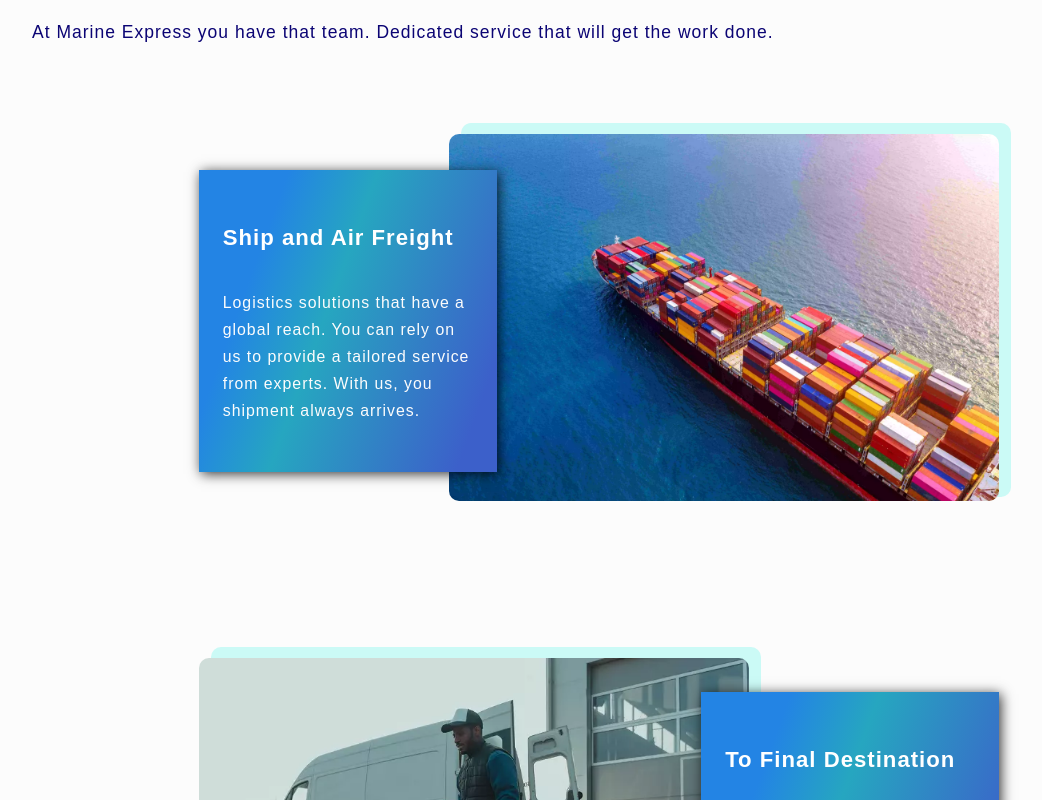
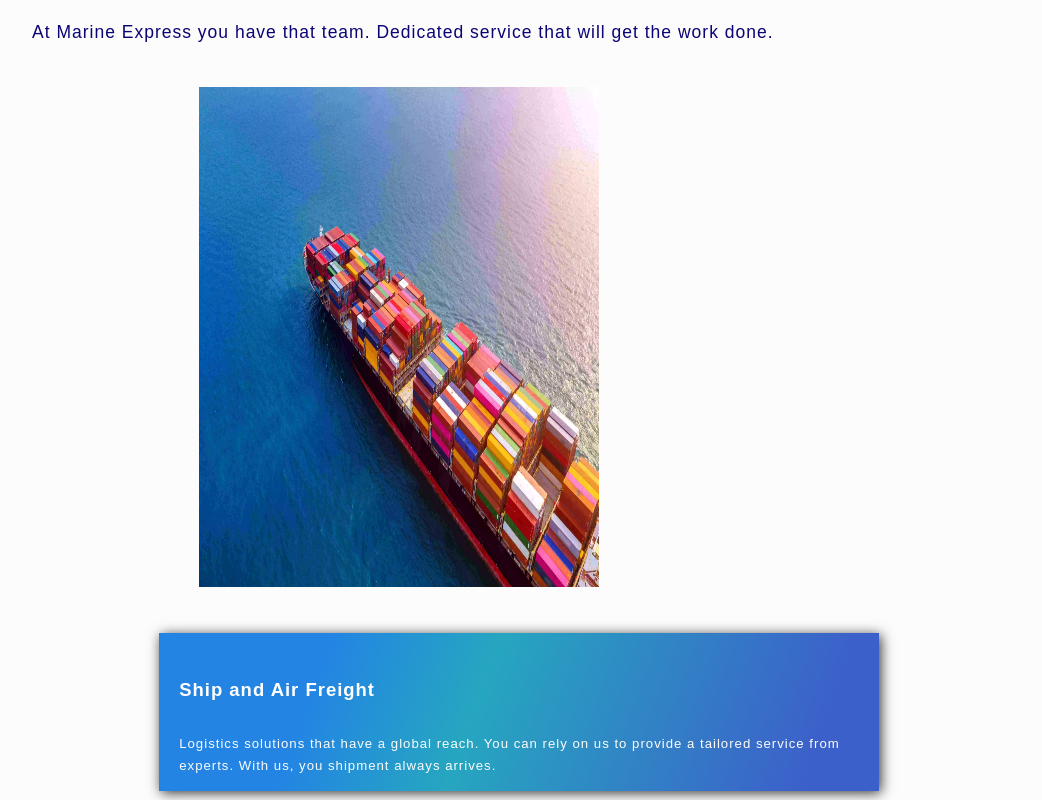
Before and after one commit to abeonweb/marine-express-site, a Next.js app: page / in a window 1280 px wide. Shown: the part 1660-2460 px from the top of the page, without its empty margins (41-1083 px from the left). Built offline with nearby package versions, Linux system fonts and the light colour scheme.

Commit message:
update feature card

```diff
--- a/components/Feature.js
+++ b/components/Feature.js
@@ -5,19 +5,14 @@ import Image from "next/image"
 const Feature = ({ title, text, image, alt }) => {
 
   return (
-    <div className={styles.featureContainer}>
-      <article className={styles.feature}>
-        <div className={styles.imageTextContainer}>
-          <div className={styles.imageContainer}>
-            <Image width={400} height={500} src={image} alt={alt} className={styles.image} />
-          </div>
-          <div className={styles.textContainer}>
-            <h2 className={styles.title}>{title}</h2>
-            <p className={styles.captionText}>{text}</p>
-          </div>
-        </div>
-      </article>
-    </div>
+    <article className={styles.feature}>
+      <div className={styles.cardOverlay}/>
+      <Image width={400} height={500} src={image} alt={alt} className={styles.featureImage} />
+      <div className={styles.textContainer}>
+        <h2 className={styles.title}>{title}</h2>
+        <p className={styles.cardText}>{text}</p>
+      </div>
+    </article>
   )
 }
 
```
